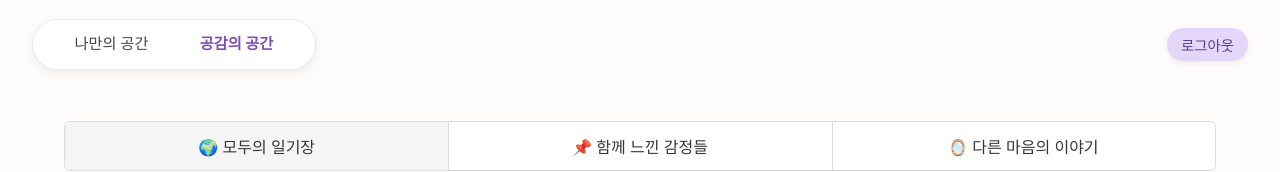
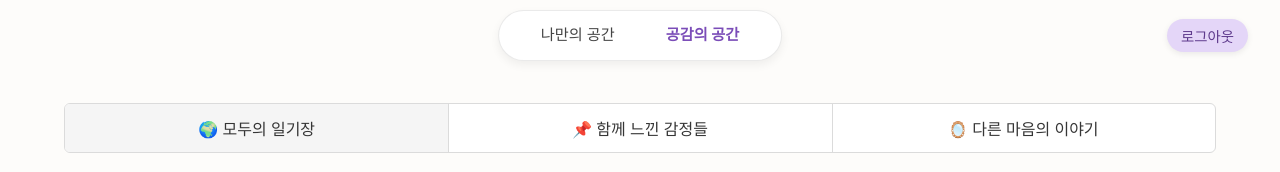
Before and after one commit to Yeju-Kang/hackerthon5-5SenseLog-FE, a React (Create React App) app: page /explore in a window 1280 px wide. Shown: the top 172 px of the page. Built offline with nearby package versions, Linux system fonts and the light colour scheme; no server answers.

Commit message:
fix : 디자인 수정

```diff
--- a/src/components/Header.scss
+++ b/src/components/Header.scss
@@ -1,24 +1,19 @@
 .glass-header {
-  position: sticky;
-  top: 0;
-  z-index: 1000;
+  position: relative;
+  display: flex;
+  justify-content: flex-end; // 로그아웃 오른쪽 정렬
+  align-items: center;
+  padding: 1.2rem 2rem;
+  background-color: #fdfcfa;
   backdrop-filter: blur(10px);
   -webkit-backdrop-filter: blur(10px);
-  padding: 1.2rem 2rem;
-  display: flex;
-  justify-content: center; // 가운데 기준 정렬
-  align-items: center;
-  background-color: #fdfcfa;
-  position: relative;
+  z-index: 1000;
 }
 
-.nav-center-wrapper {
+.nav-wrapper {
   position: absolute;
   left: 50%;
   transform: translateX(-50%);
-}
-
-.nav-wrapper {
   display: flex;
   gap: 2rem;
   border: 1px solid rgba(150, 150, 150, 0.2);
@@ -48,7 +43,6 @@
 }
 
 .logout-btn {
-  margin-left: auto;
   padding: 6px 14px;
   border: none;
   border-radius: 20px;
```
